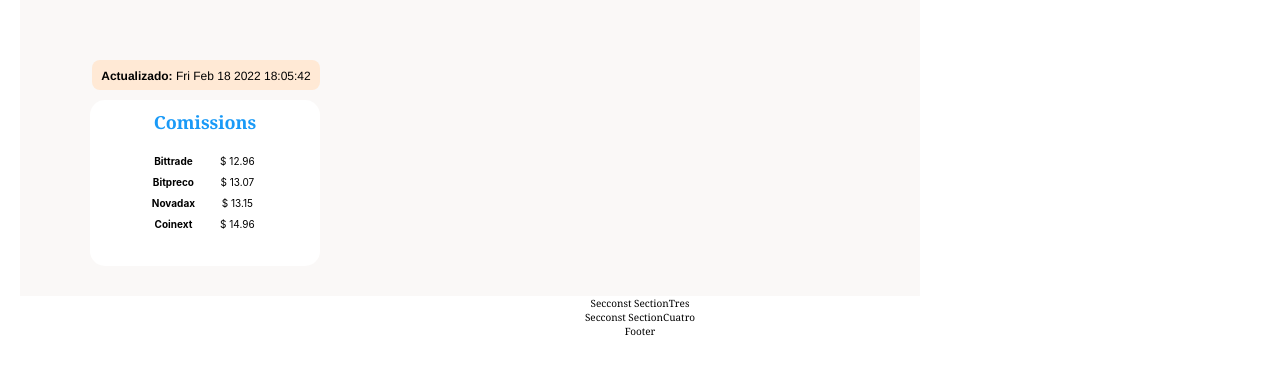
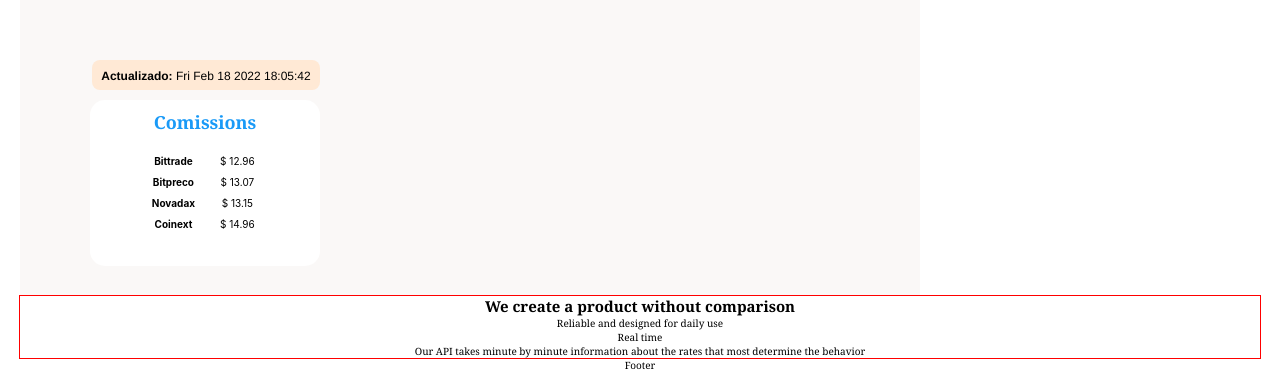
Before and after one commit to rroderickk/mobilefirst, a React app: page /mobilefirst/ in a window 1280 px wide. Shown: the part 1766-2158 px from the top of the page. Before the commit the page ends 2124 px from the top, so only its background shows below. Built offline with nearby package versions, Linux system fonts and the light colour scheme; no server answers.

Commit message:
[ADD] section dos structure

```diff
--- a/src/components/SectionCuatro/index.jsx
+++ b/src/components/SectionCuatro/index.jsx
@@ -2,6 +2,6 @@
 
 const SectionCuatro =()=> { return (<>
 
-<div>Secconst SectionCuatro</div>
+{/* <div>Secconst SectionCuatro</div> */}
 
 </>) }; export { SectionCuatro };
--- a/src/components/SectionDos/index.jsx
+++ b/src/components/SectionDos/index.jsx
@@ -1,10 +1,21 @@
 import React from "react";
+import "./index.scss";
 
-const SectionDos =()=> { return (<>
+const SectionDos =()=> { return ( <>
+<section className="main-product-detail">
 
-{/* <div>
-<div>Secconst SectionDos</div>
-<div>Secconst SectionDos</div>
-</div> */}
+<div>
+  <span></span>
+  <h2>We create a product without comparison</h2>
+  <p>Reliable and designed for daily use</p>
+</div>
+<section className="product-card-container">
+  <article className="product-detail-card">
+    <span  className="clock"></span>
+    <p     className="product-card-title">Real time</p>
+    <p     clasName="product-card-body">Our API takes minute by minute information about the rates that most determine the behavior</p>
+  </article>
+</section>
 
+</section>
 </>) }; export { SectionDos };
--- a/src/components/SectionDos/index.scss
+++ b/src/components/SectionDos/index.scss
@@ -0,0 +1,4 @@
+.main-product-detail{
+  background-color: var(--just-white);
+  outline: 1px solid red;
+}
--- a/src/components/SectionTres/index.jsx
+++ b/src/components/SectionTres/index.jsx
@@ -2,6 +2,6 @@
 
 const SectionTres =()=> { return (<>
 
-<div>Secconst SectionTres</div>
+{/* <div>Secconst SectionTres</div> */}
 
 </>) }; export { SectionTres };
```
